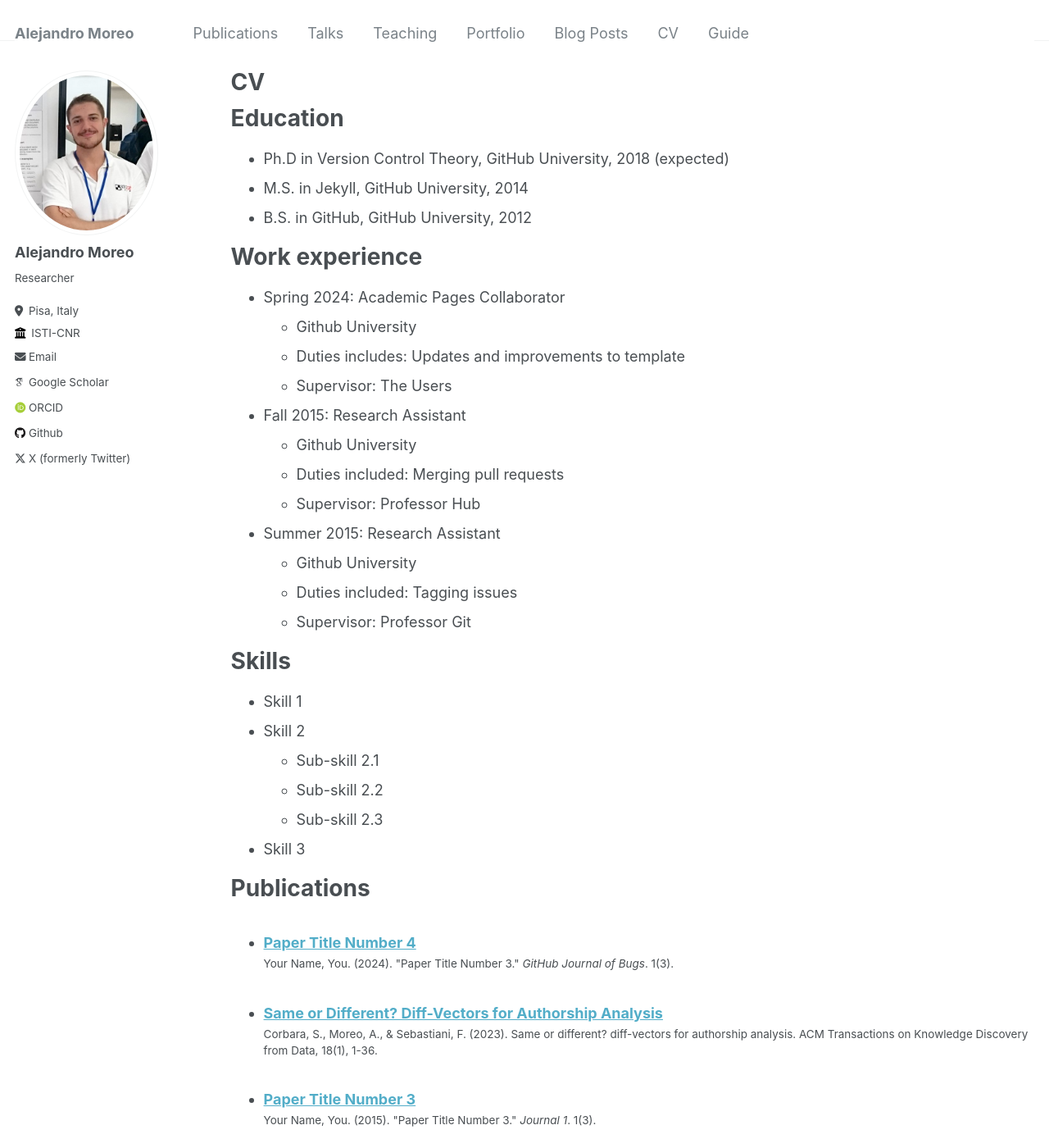
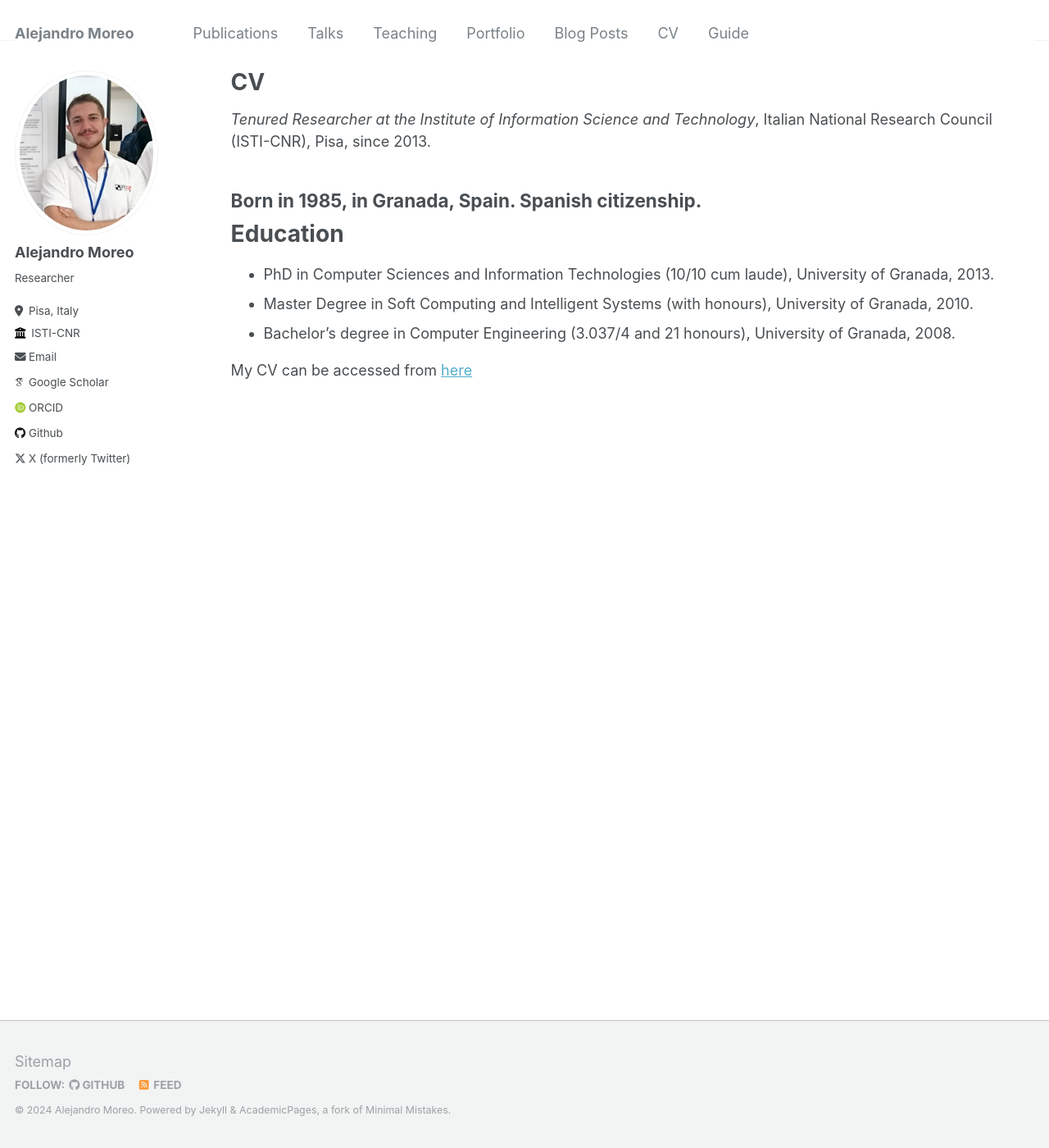
Before and after one commit to AlexMoreo/AlexMoreo.github.io, a Jekyll site: the page built from _pages/cv.md, in a window 1280 px wide and 1400 px high. Shown: the whole window at 82% size. Built offline with Jekyll 4.4.1, drawn with Linux system fonts in a browser that asks for light colours; some web fonts are replaced; some of the changed text lies outside the part shown.

Commit message:
Update cv.md

```diff
--- a/_pages/cv.md
+++ b/_pages/cv.md
@@ -9,56 +9,17 @@ redirect_from:
 
 {% include base_path %}
 
+
+*Tenured Researcher at the Institute of Information Science and Technology*, Italian
+National Research Council (ISTI-CNR), Pisa, since 2013.
+
+Born in 1985, in Granada, Spain. Spanish citizenship.
+----
+
 Education
 ======
-* Ph.D in Version Control Theory, GitHub University, 2018 (expected)
-* M.S. in Jekyll, GitHub University, 2014
-* B.S. in GitHub, GitHub University, 2012
+* PhD in Computer Sciences and Information Technologies (10/10 cum laude), University of Granada, 2013.
+* Master Degree in Soft Computing and Intelligent Systems (with honours), University of Granada, 2010.
+* Bachelor’s degree in Computer Engineering (3.037/4 and 21 honours), University of Granada, 2008.
 
-Work experience
-======
-* Spring 2024: Academic Pages Collaborator
-  * Github University
-  * Duties includes: Updates and improvements to template
-  * Supervisor: The Users
-
-* Fall 2015: Research Assistant
-  * Github University
-  * Duties included: Merging pull requests
-  * Supervisor: Professor Hub
-
-* Summer 2015: Research Assistant
-  * Github University
-  * Duties included: Tagging issues
-  * Supervisor: Professor Git
-
-Skills
-======
-* Skill 1
-* Skill 2
-  * Sub-skill 2.1
-  * Sub-skill 2.2
-  * Sub-skill 2.3
-* Skill 3
-
-Publications
-======
-  <ul>{% for post in site.publications reversed %}
-    {% include archive-single-cv.html %}
-  {% endfor %}</ul>
-
-Talks
-======
-  <ul>{% for post in site.talks reversed %}
-    {% include archive-single-talk-cv.html  %}
-  {% endfor %}</ul>
-
-Teaching
-======
-  <ul>{% for post in site.teaching reversed %}
-    {% include archive-single-cv.html %}
-  {% endfor %}</ul>
-
-Service and leadership
-======
-* Currently signed in to 43 different slack teams
+My CV can be accessed from [here](http://AlexMoreo.github.io/files/CV_apr2024.pdf)
```
